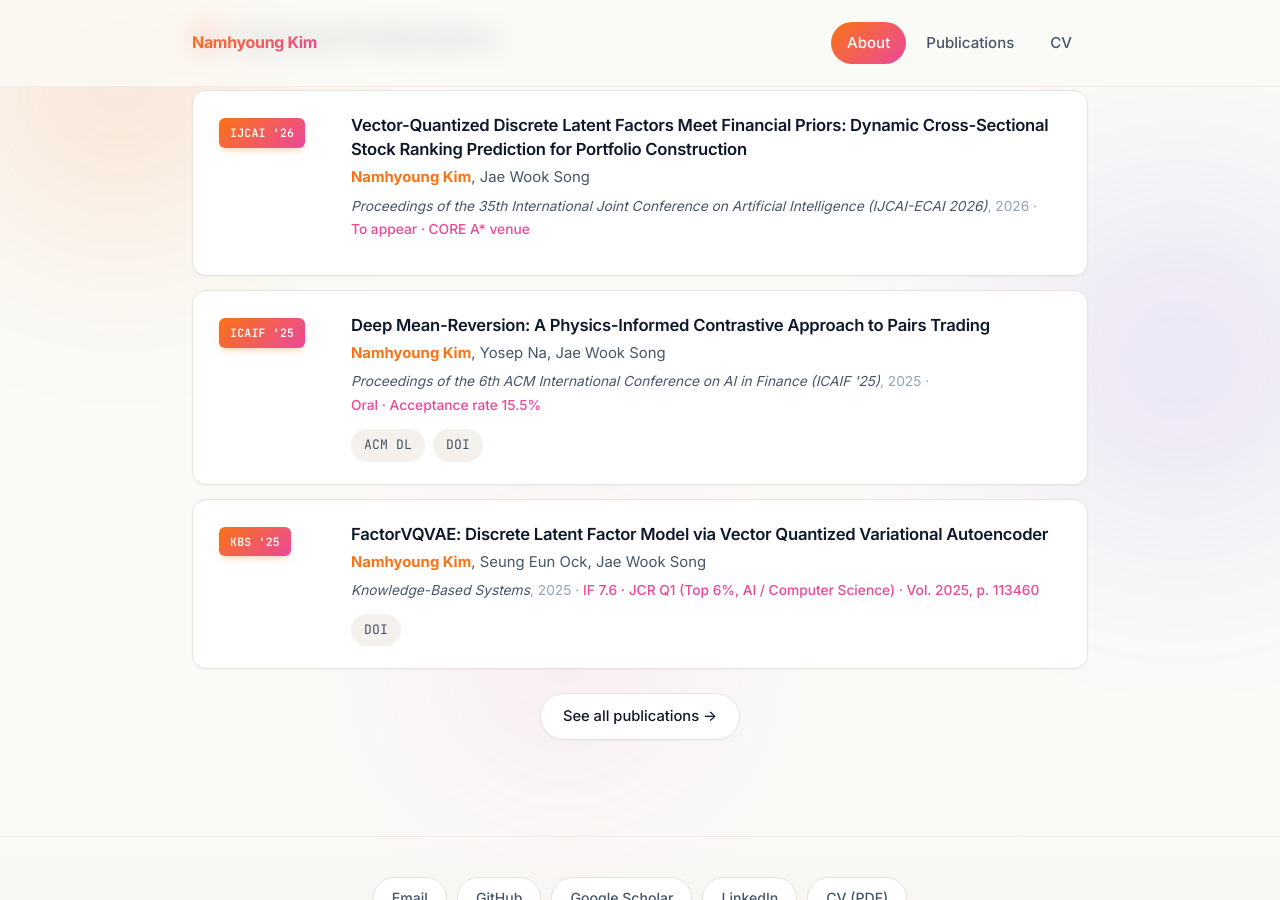
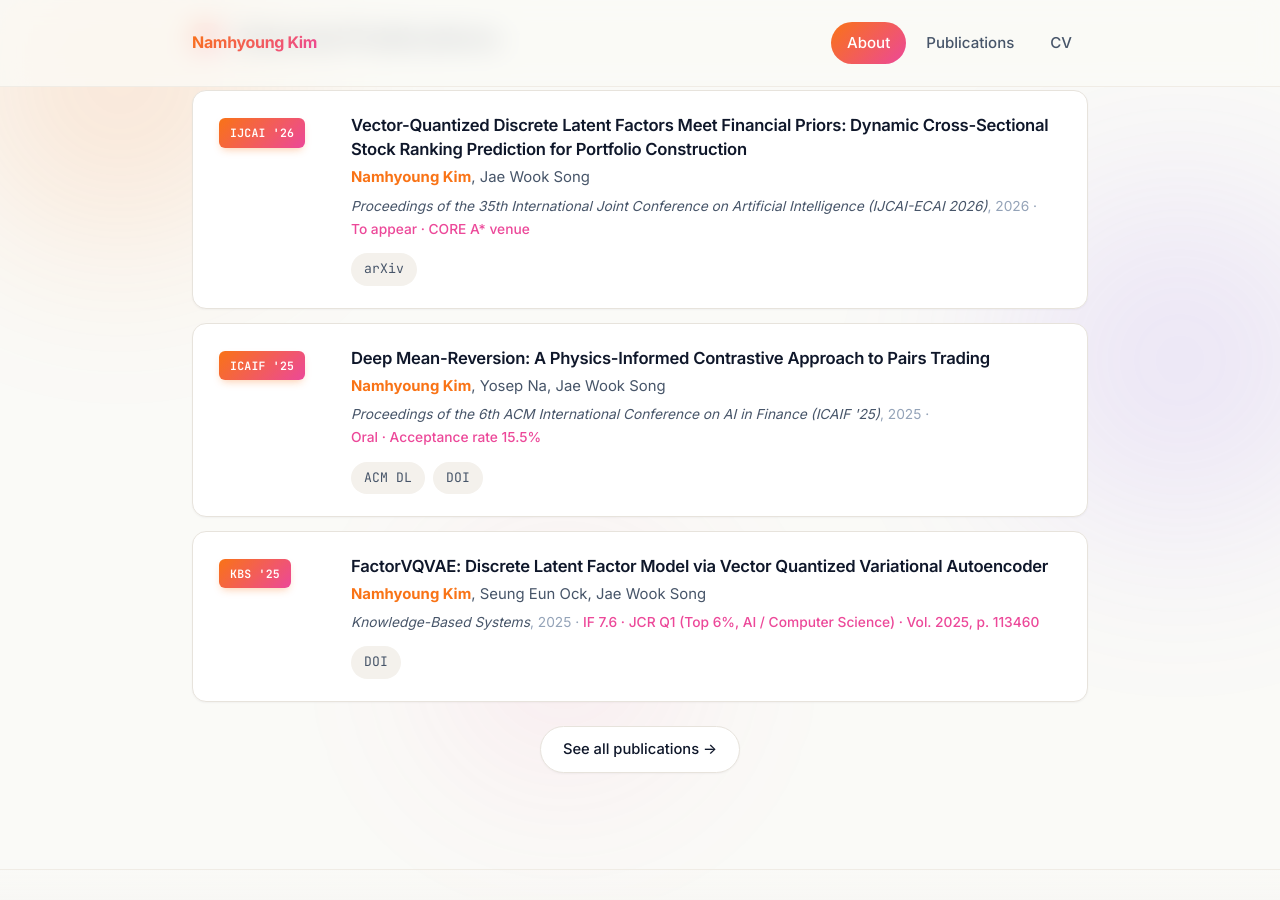
Before and after one commit to x7jeon8gi/x7jeon8gi.github.io, a Jekyll site: the page built from index.html, in a window 1280 px wide and 900 px high, scrolled down 1890 px. Built offline with Jekyll 4.4.1, drawn with Linux system fonts in a browser that asks for light colours.

```diff
--- a/_data/publications.yml
+++ b/_data/publications.yml
@@ -25,8 +25,9 @@ international:
     year:        2026
     note:        "To appear · CORE A* venue"
     selected:    true
-    url:         ""
-    links:       []
+    url:         "https://arxiv.org/abs/2605.13407"
+    links:
+      - { label: "arXiv", url: "https://arxiv.org/abs/2605.13407" }
 
   - id:          icaif25-deep-mr
     title:       "Deep Mean-Reversion: A Physics-Informed Contrastive Approach to Pairs Trading"
```
